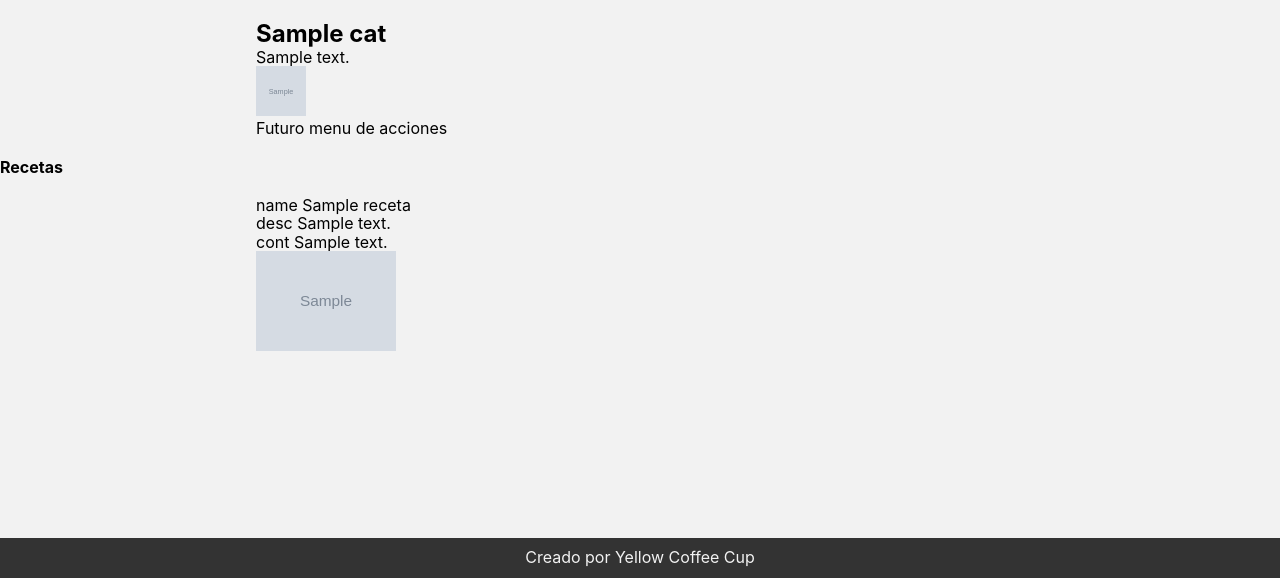
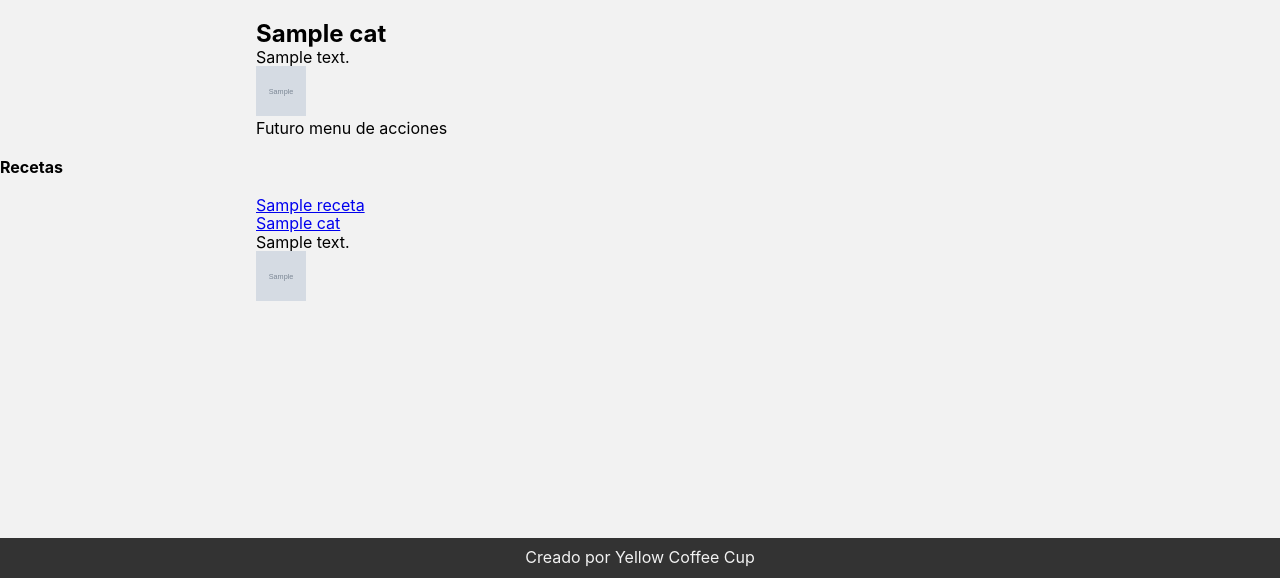
Before and after one commit to Greezaaa/Recetas, a PHP site: page /categorias/show.php?id=1 in a window 1280 px wide. Shown: the part 222-800 px from the top of the page. Run offline with PHP 8.4, Linux system fonts and the light colour scheme; tables that the repository leaves empty hold one stand-in row (values such as "Sample post"); grey boxes marked "Sample" are stand-in pictures.

Commit message:
fixed SHOW CAT with recetas

```diff
--- a/categorias/show.php
+++ b/categorias/show.php
@@ -8,21 +8,21 @@ include_once "../config/function.php";
 if (isset($_GET["id"]) && !empty(trim($_GET["id"]))) {
     $sql = "SELECT * FROM cats WHERE cat_id = :id";
 
-    if ($stmt = $pdo->prepare($sql)) {
-        $stmt->bindParam(":id", $param_cat_id);
+    if ($showCat = $pdo->prepare($sql)) {
+        $showCat->bindParam(":id", $param_cat_id);
         $param_cat_id = trim($_GET["id"]);
 
-        if ($stmt->execute()) {
-            if ($stmt->rowCount() == 1) {
-                $row = $stmt->fetch(PDO::FETCH_ASSOC);
-                $cat_id = $row['cat_id'];
-                $cat_name = $row["cat_name"];
-                $cat_desc = $row["cat_desc"];
-                $cat_img = $row["cat_img"];
+        if ($showCat->execute()) {
+            if ($showCat->rowCount() == 1) {
+                $cat = $showCat->fetch(PDO::FETCH_ASSOC);
+                $cat_id = $cat['cat_id'];
+                $cat_name = $cat["cat_name"];
+                $cat_desc = $cat["cat_desc"];
+                $cat_img = $cat["cat_img"];
             } else {
                 // Si el ID es incorrecto o no existe, mandamos a cuatro vientos
                 $_SESSION['msg_type'] = $t["msg_type_dan"];
-                $_SESSION['msg_text'] = $t["msg"]["msg_res_not_found"];
+                $_SESSION['msg_text'] = $t["msg"]["msg_cat_not_found"];
                 header("Location: index.php");
                 exit();
             }
@@ -34,7 +34,7 @@ if (isset($_GET["id"]) && !empty(trim($_GET["id"]))) {
             exit();
         }
     }
-    unset($stmt);
+    unset($showCat);
 } else {
     $_SESSION['msg_type'] = $t["msg_type_dan"];
     $_SESSION['msg_text'] = $t["msg"]["msg_res_empty"];
@@ -46,63 +46,68 @@ include_once "../inc/header.php";
 ?>
 <div class="content">
     <div class="">
-        <h2><?php echo $row['cat_name']; ?></h2>
+        <h2><?php echo $cat['cat_name']; ?></h2>
     </div>
 
-    <div class="contenido"><?php echo $row['cat_desc']; ?></div>
-    <div class="cats-img-wrapper"><img src="../uploads/cats/<?php echo $row['cat_img'] ?>" width="50" height="50"
+    <div class="contenido"><?php echo $cat['cat_desc']; ?></div>
+    <div class="cats-img-wrapper"><img src="../uploads/cats/<?php echo $cat['cat_img'] ?>" width="50" height="50"
             style="object-fit: cover;"></img> </div>
-    <?php actionNav($row, $t); ?>
+    <?php actionNav($cat, $t); ?>
 </div>
 <h4>
     <?php echo $t['config']['page_recetas']  ?>
 </h4>
-<div class="content">
-    <?php
 
-    $sql = "SELECT * FROM recetas WHERE recetas_cat_id = :id";
+<?php
+$sql = "SELECT * FROM recetas WHERE recetas_cat_id = $cat_id";
+    if ($recetas = $pdo->query($sql)) {
+        if ($recetas->rowCount() > 0) {
+            echo "<div class='recetas-content'>";
+            while ($receta = $recetas->fetch()) {
+                ?>
+<div class="content" style="margin: 2rem auto; max-width: 60%; ">
+    <div class="">
+        <a href="show-receta.php?id=<?php echo $receta['receta_id']; ?>"><?php echo $receta['receta_name']; ?></a>
+    </div>
+    <div class="cats-here">
+        <?php
+            $cat_id = $receta['recetas_cat_id'];
+                $s_cats = "SELECT * From cats WHERE cat_id = $cat_id";
+                if ($cats_result = $pdo->query($s_cats)) {
+                    if ($cats_result->rowCount() > 0) {
+                        while ($cats = $cats_result->fetch()) { ?>
+        <div cat_link>
+            <a href="../categorias/show-categorias.php?id=<?php echo $cats['cat_id']?>">
+                <?php echo $cats['cat_name']?>
+            </a>
+        </div>
 
-    if ($stmt = $pdo->prepare($sql)) {
-        $stmt->bindParam(":id", $param_receta_id);
-        $param_receta_id = $cat_id;
+        <?php
+                        }
+                    }
+                    unset($cats_result);
+                } ?>
+    </div>
+    <div class=""><?php echo $receta['receta_desc']; ?></div>
+    <div class="cats-img-wrapper"><img src="../uploads/recetas/<?php echo $receta['receta_img'] ?>" width="50"
+            height="50" style="object-fit: cover;"></img> </div>
+    <!-- aqui tiene que estar el menu de acciones  -->
+</div>
+<?php
+            }
+            echo "</div> <!-- /receta-content -->";
+            // Free result set
+            unset($result);
+        } else {
+            echo '<div class=""><em>' . $t["error"]["empty"] . '</em><a href="categorias-add.php" class="btn btn-success pull-right"><i class="fa fa-plus"></i>' . $t["button"]["add_cat"] . '</a></div>';
+        }
+    } else {
+        echo $t["error"]["admin"];
+    }
+    // Close connection
+    unset($pdo);
+    ?>
 
-        if ($stmt->execute()) {
-            if ($stmt->rowCount() == 1) {
-                $row = $stmt->fetch(PDO::FETCH_ASSOC);
-
-                $receta_name = $row["receta_name"];
-                $receta_desc = $row["receta_desc"];
-                $receta_img = $row["receta_img"];
-                $receta_content = $row["receta_content"];
-                $recetas_cat_id = $row["recetas_cat_id"];
-                $recetas_author_id = $row["recetas_author_id"];
-                $recetas_status = $row["recetas_status"];
-                $receta_creat = $row["receta_creat"];
-                $receta_update = $row["receta_update"];
-            } else {
-                // Si el ID es incorrecto o no existe, mandamos a cuatro vientos
-                $_SESSION['msg_type'] = $t["msg_type_dan"];
-                $_SESSION['msg_text'] = $t["msg"]["msg_res_not_found"];
-                header("Location: index.php");
-                exit();
-            }
-        } else {
-            // Este sera mensaje si hay problemas con internos
-            $_SESSION['msg_type'] = $t["msg_type_dan"];
-            $_SESSION['msg_text'] = $t["error"]["admin"];
-            header("Location: index.php");
-            exit();
-        }
-    }
-    unset($stmt);
-        echo "name " . $receta_name . "<br>";
-        echo "desc " . $receta_desc . "<br>";
-        echo "cont " . $receta_content . "<br>";
-        echo "<img src='../uploads/recetas/".$receta_img."' width='140' height='100'>";
-     ?>
-
-
-</div>
 
 
 
```
